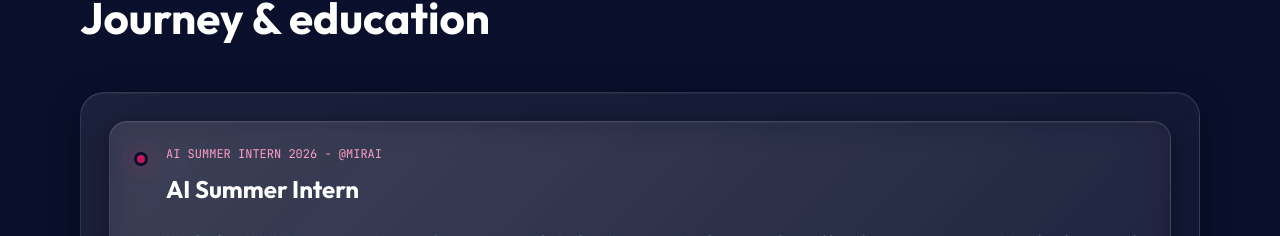
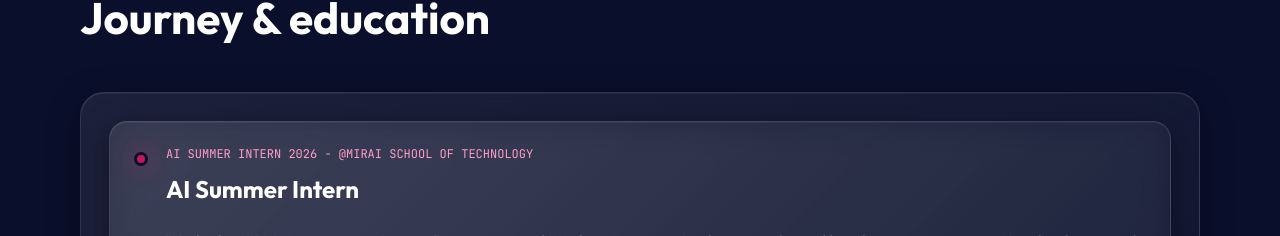
Before and after one commit to amritapandey623/Portfolio, a React (Vite) app: page / in a window 1280 px wide. Shown: the part 5225-5461 px from the top of the page. Built offline with nearby package versions, Linux system fonts and the light colour scheme.

Commit message:
Avatar change

```diff
--- a/src/main.jsx
+++ b/src/main.jsx
@@ -88,7 +88,7 @@ const skills = [
 
 const timeline = [
   {
-    period: 'AI Summer Intern 2026 - @Mirai',
+    period: 'AI Summer Intern 2026 - @Mirai School Of Technology',
     title: 'AI Summer Intern',
     body: 'Worked on LLMs Integrations, Image Generation, and Machine Learning Applications. Gained hands-on experience in AI technologies and contributed to innovative projects.',
   },
```
Also changed, not shown: src/assets/avatar.jpg (deleted), src/assets/avatar.png (added).
